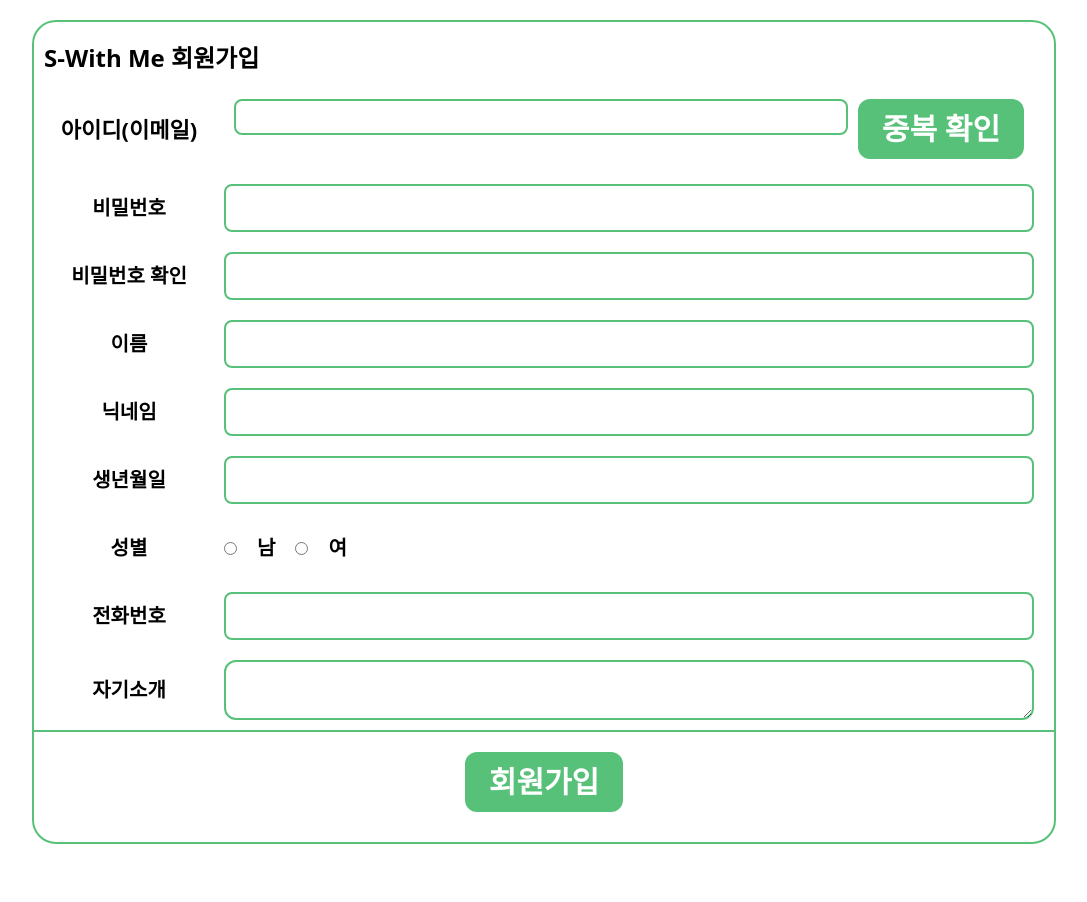
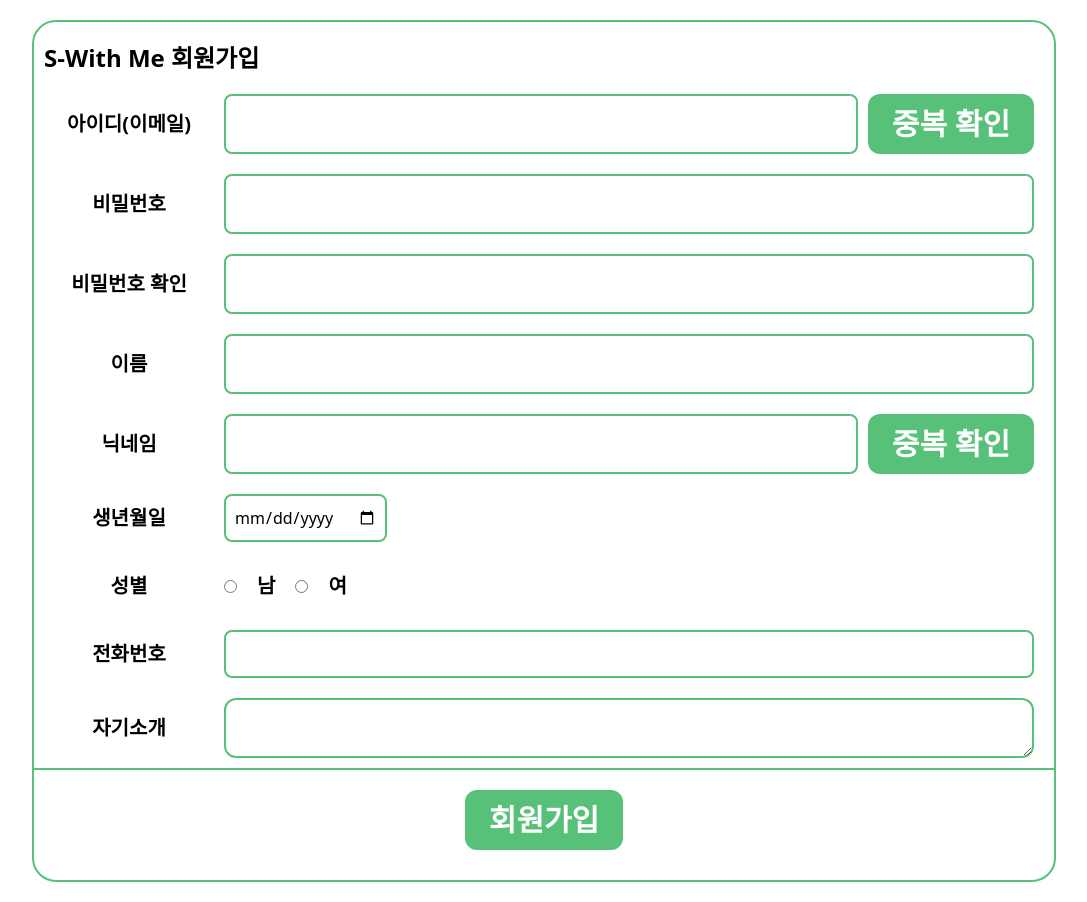
Before and after one commit to Team-Do-Nothing/swithme-frontend, a Next.js app: page /signup in a window 1280 px wide. Shown: the whole page, without its empty margins (96-1183 px from the left). Before the commit the page ends 864 px from the top, so only its background shows below. Built offline with nearby package versions, Linux system fonts and the light colour scheme.

Commit message:
[feat] #4 SignUp 이메일, 닉네임 중복 확인, 회원가입 요청 구현

```diff
--- a/src/app/(auth)/signup/page.tsx
+++ b/src/app/(auth)/signup/page.tsx
@@ -5,20 +5,61 @@ import Input from "@/components/Input";
 import { signUp } from "@/redux/slices/authSlice";
 import { useAppDispatch, useAppSelector } from "@/redux/store";
 import axios from "axios";
-import { FormEventHandler, MouseEventHandler, useRef } from "react";
+import { FormEventHandler, MouseEventHandler, useRef, useState } from "react";
+import { CgSpinner } from "react-icons/cg"
 
 const SignUp = () => {
-  const idRef = useRef<HTMLInputElement>(null);
+  const [enableEmail, setEnableEmail] = useState<number>(0);
+  const [enableNickname, setEnableNickname] = useState<number>(0);
+  const [samePassword, setSamePassword] = useState<number>(0);
 
   const dispatch = useAppDispatch();
-  const member = useAppSelector(select=>select.auth);
+  const member = useAppSelector(select => select.auth);
 
-  const handleSubmit : FormEventHandler = (e) => {
+  const handleSubmit: FormEventHandler = (e) => {
     e.preventDefault();
 
     const formData = new FormData(e.target as HTMLFormElement);
     console.log(formData.get("introduce"))
-    dispatch(signUp(formData));
+    dispatch(signUp(formData))
+    .then(res=>{
+      if(res.payload==200) true;
+    });
+  }
+
+  const checkEmail: MouseEventHandler<HTMLButtonElement> = (e) => {
+    e.preventDefault();
+    setEnableEmail(0);
+    const emailRegEx = /^[A-Za-z0-9]([-_.]?[A-Za-z0-9])*@[A-Za-z0-9]([-_.]?[A-Za-z0-9])*\.[A-Za-z]{2,3}$/;
+    const email = (document.getElementById("email") as HTMLInputElement).value;
+    if (!emailRegEx.test(email)) setEnableEmail(3);
+    else {
+      setEnableEmail(0);
+    }
+    console.log(email);
+    // axios.post(`${process.env.NEXT_PUBLIC_SERVER_URI}/auth/checkEmail`, {email})
+    //   .then(res => {
+    //     console.log(res);
+    //     setEnableEmail(1);
+    //   }).catch(err => {
+    //     console.log(err);
+    //     setEnableEmail(2);
+    //   })
+  }
+
+  const checkNickname: MouseEventHandler<HTMLButtonElement> = (e) => {
+    e.preventDefault();
+    setEnableNickname(0);
+
+    const nickname = (document.getElementById("nickname") as HTMLInputElement).value;
+    // axios.post(`${process.env.NEXT_PUBLIC_SERVER_URI}/auth/checkNickname`, {nickname})
+    //   .then(res => {
+    //     console.log(res);
+    //     setEnableEmail(1);
+    //   }).catch(err => {
+    //     console.log(err);
+    //     setEnableEmail(2);
+    //   })
   }
 
   return (
@@ -29,38 +70,51 @@ const SignUp = () => {
         </span>
         <form onSubmit={handleSubmit} className="w-full flex flex-col justify-center items-center flex-grow-0 flex-shrink-0 overflow-hidden py-2.5 gap-5">
           <div
-            className="w-full grid grid-cols-2 flex-grow-0 flex-shrink-0 overflow-hidden py-2.5 px-5 gap-5 border-primary-100 border-b-2"
-            style={{
-              gridTemplateColumns: "150px 1fr",
-            }}
+            className="w-full grid grid-cols-[150px,1fr] grid-rows-[1fr,1fr,1fr,1fr,1fr] flex-grow-0 flex-shrink-0 overflow-hidden py-2.5 px-5 gap-5 border-primary-100 border-b-2"
           >
-            <label htmlFor="email" className="flex flex-col justify-center items-center self-stretch flex-grow-0 flex-shrink-0 w-[150px] relative overflow-hidden gap-2.5 py-2.5 text-[22px] font-semibold">
+            <label htmlFor="email" className="flex flex-col justify-center items-center self-stretch flex-grow-0 flex-shrink-0 w-[150px] relative overflow-hidden gap-2.5 py-2.5 font-semibold text-xl">
               아이디(이메일)
             </label>
-            <div className="w-full flex justify-start items-start self-stretch flex-grow-0 flex-shrink-0 overflow-hidden gap-2.5 px-2.5 py-[5px] h-fit">
-              <Input ref={idRef} id="email" name="email" className="w-full" />
-              <Button size="lg">중복 확인</Button>
+            <div className="w-full flex justify-start gap-2.5">
+              <div className="w-full flex flex-col h-full relative">
+                <Input id="email" name="email" className="w-full h-full" />
+                <span className={`absolute bottom-0.5 left-4 text-primary-200 ${enableEmail == 1 ? "block" : "hidden"}`}>사용할 수 있는 이메일입니다.</span>
+                <span className={`absolute bottom-0.5 left-4 text-red-600 ${enableEmail == 2 ? "block" : "hidden"}`}>이미 가입된 이메일입니다.</span>
+                <span className={`absolute bottom-0.5 left-4 text-red-600 ${enableEmail == 3 ? "block" : "hidden"}`}>이메일 형식이 올바르지 않습니다.</span>
+              </div>
+              <Button size="lg" onClick={checkEmail}>중복 확인</Button>
             </div>
-            <label htmlFor="pw" className="flex flex-col justify-center items-center self-stretch flex-grow-0 flex-shrink-0 w-[150px] relative overflow-hidden gap-2.5 py-2.5 font-semibold text-xl">
+            <label htmlFor="password" className="flex flex-col justify-center items-center self-stretch flex-grow-0 flex-shrink-0 w-[150px] relative overflow-hidden gap-2.5 py-2.5 font-semibold text-xl">
               비밀번호
             </label>
-            <Input id="pw" name="pw" type="password" className="w-full" />
+            <Input id="password" name="password" type="password" className="w-full" />
             <label htmlFor="pwcheck" className="flex flex-col justify-center items-center self-stretch flex-grow-0 flex-shrink-0 w-[150px] relative overflow-hidden gap-2.5 py-2.5 font-semibold text-xl">
               비밀번호 확인
             </label>
-            <Input id="pwcheck" name="pwcheck" type="password" className="w-full" />
+            <div className="w-full flex flex-col relative">
+              <Input id="pwcheck" name="pwcheck" type="password" className="w-full h-full" onChange={(e) => { e.currentTarget.value == (document.getElementById("password") as HTMLInputElement).value ? setSamePassword(1) : setSamePassword(2); }} />
+              <span className={`absolute bottom-0.5 left-4 text-primary-200 ${samePassword == 1 ? "block" : "hidden"}`}>비밀번호가 일치합니다.</span>
+              <span className={`absolute bottom-0.5 left-4 text-red-600 ${samePassword == 2 ? "block" : "hidden"}`}>비밀번호가 다릅니다.</span>
+            </div>
             <label htmlFor="pw" className="flex flex-col justify-center items-center self-stretch flex-grow-0 flex-shrink-0 w-[150px] relative overflow-hidden gap-2.5 py-2.5 font-semibold text-xl">
               이름
             </label>
-            <Input id="name" name="name" type="password" className="w-full" />
+            <Input id="name" name="name" className="w-full" />
             <label htmlFor="nickname" className="flex flex-col justify-center items-center self-stretch flex-grow-0 flex-shrink-0 w-[150px] relative overflow-hidden gap-2.5 py-2.5 font-semibold text-xl">
               닉네임
             </label>
-            <Input id="nickname" name="nickname" type="password" className="w-full" />
+            <div className="w-full flex justify-start gap-2.5">
+              <div className="w-full flex flex-col h-full relative">
+                <Input id="nickname" name="nickname" className="w-full h-full" />
+                <span className={`absolute bottom-0.5 left-4 text-primary-200 ${enableNickname == 1 ? "block" : "hidden"}`}>사용할 수 있는 닉네임입니다.</span>
+                <span className={`absolute bottom-0.5 left-4 text-red-600 ${enableNickname == 2 ? "block" : "hidden"}`}>이미 사용 중인 닉네임입니다.</span>
+              </div>
+              <Button size="lg" onClick={checkNickname}>중복 확인</Button>
+            </div>
             <label htmlFor="" className="flex flex-col justify-center items-center self-stretch flex-grow-0 flex-shrink-0 w-[150px] relative overflow-hidden gap-2.5 py-2.5 font-semibold text-xl">
               생년월일
             </label>
-            <Input id="birthdate" name="birthdate" type="password" className="w-full" />
+            <Input id="birthdate" name="birthdate" type="date" className="w-fit" />
             <div className="flex flex-col justify-center items-center self-stretch flex-grow-0 flex-shrink-0 w-[150px] relative overflow-hidden gap-2.5 py-2.5 font-semibold text-xl">
               성별
             </div>
@@ -79,7 +133,7 @@ const SignUp = () => {
             </label>
             <textarea id="introduce" name="introduce" className="w-full flex justify-start items-center flex-grow-0 flex-shrink-0 overflow-auto px-2.5 py-1 border-primary-100 border-2 rounded-xl"></textarea>
           </div>
-          <Button size="lg">회원가입</Button>
+          {member.status == "loading" ? <Button size="lg" disabled><CgSpinner className="animate-spin text-3xl" /></Button> : <Button size="lg">회원가입</Button>}
         </form>
       </div>
     </div>
```
